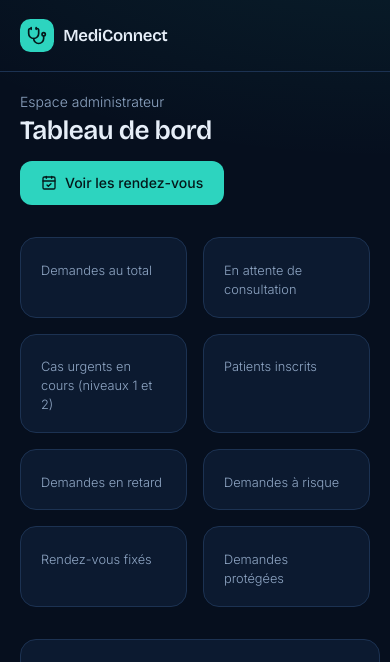
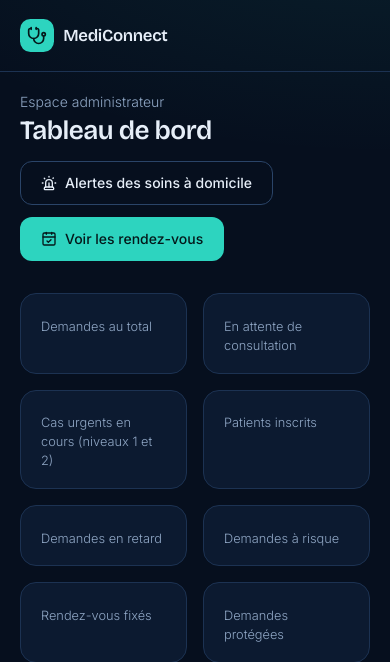
Before and after one commit to smailch/Esprit-django--5TWIN1-2027-MediConnect, a Django app: template backoffice/templates/backoffice/tableau_de_bord.html in a window 390 px wide. Shown: the top 662 px of the page. Run offline with Django 5.2, Linux system fonts and the light colour scheme; the template is opened without the code that fills it, so the values that code supplies are empty; some libraries are stand-ins or nearby versions.

Commit message:
Back-office : accès aux alertes des soins à domicile depuis le tableau de bord
Un bouton plutôt qu'un sixième onglet : le menu reste limité à cinq entrées pour le mobile.

```diff
--- a/backoffice/templates/backoffice/tableau_de_bord.html
+++ b/backoffice/templates/backoffice/tableau_de_bord.html
@@ -8,9 +8,14 @@
     <p class="muted text-sm">Espace administrateur</p>
     <h1 class="page-title mt-1">Tableau de bord</h1>
   </div>
-  <a href="{% url 'backoffice:rendez_vous' %}" class="abtn abtn-primary">
-    <i aria-hidden="true" data-lucide="calendar-check" class="h-4 w-4"></i>Voir les rendez-vous
-  </a>
+  <div class="flex flex-wrap gap-3">
+    <a href="{% url 'infirmiers:alertes' %}" class="abtn abtn-outline">
+      <i aria-hidden="true" data-lucide="siren" class="h-4 w-4"></i>Alertes des soins à domicile
+    </a>
+    <a href="{% url 'backoffice:rendez_vous' %}" class="abtn abtn-primary">
+      <i aria-hidden="true" data-lucide="calendar-check" class="h-4 w-4"></i>Voir les rendez-vous
+    </a>
+  </div>
 </header>
 
 <section class="kpi-grid mt-8" aria-label="Chiffres clés">
```
